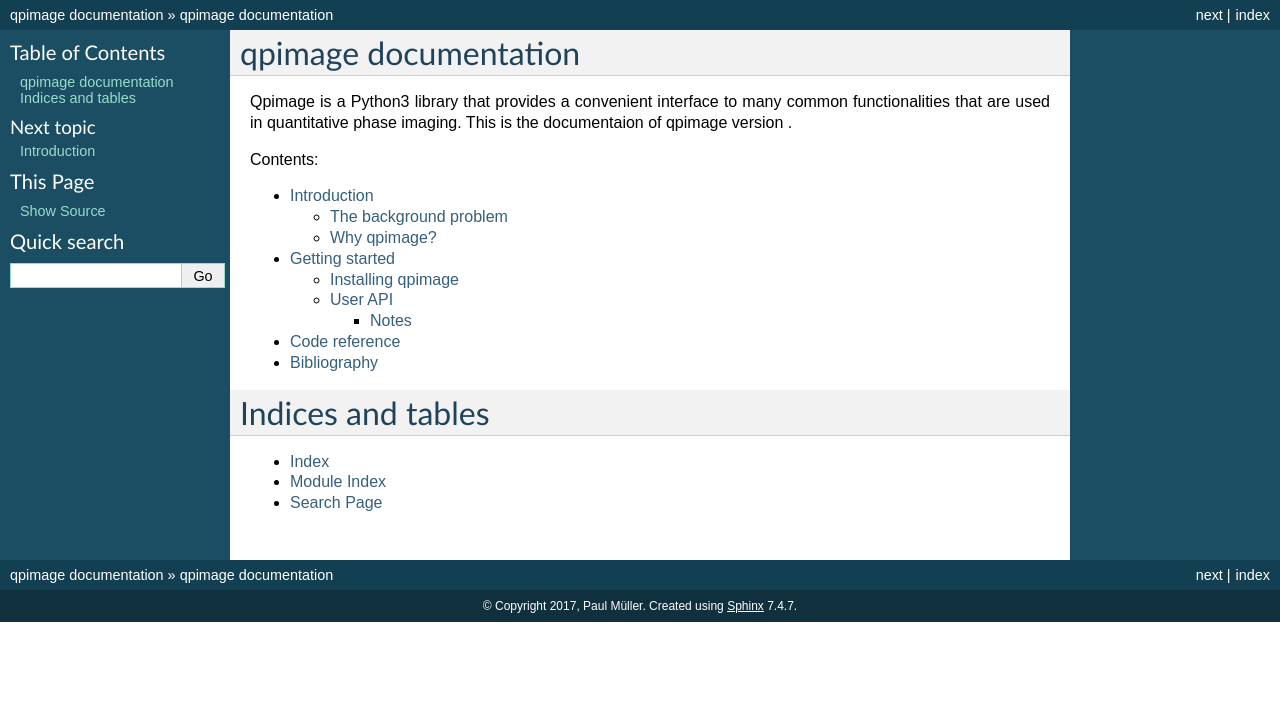
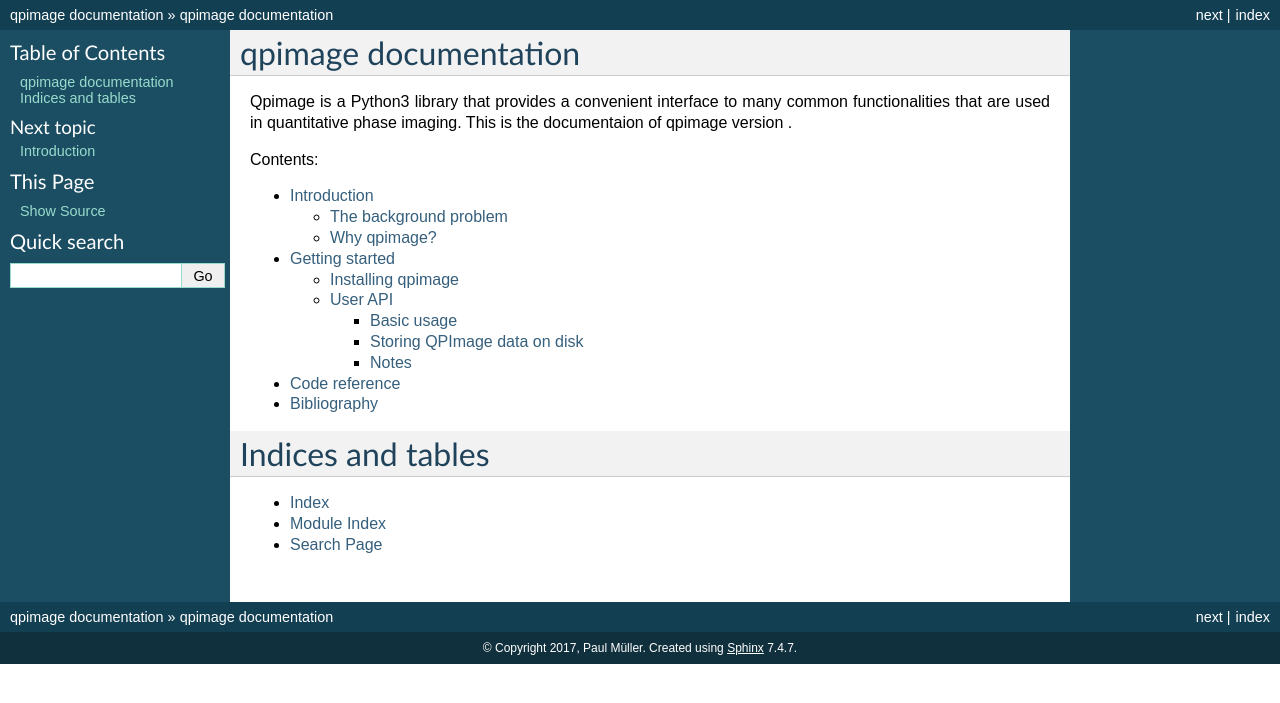
Before and after one commit to RI-imaging/qpimage, a Sphinx documentation site: the page built from docs/index.rst, in a window 1280 px wide. Shown: the top 703 px of the page. Built offline with Sphinx 7.4.7, drawn with Linux system fonts in a browser that asks for light colours; pages that are not in the unit, such as notebooks, are missing from menus; the version number could not be read and is left out.

Commit message:
update docs

```diff
--- a/docs/userapi.rst
+++ b/docs/userapi.rst
@@ -10,6 +10,8 @@
 allows to transparently recapture any steps that were performed on a
 specific data set at a later time point.
 
+Basic usage
+-----------
 A typical use case of qpimage is
 
 .. code-block:: python
@@ -27,7 +29,11 @@
 which creates an instance of `QPImage` containing otherwise experimentally
 obtained phase data, performs a phase-ramp background correction and then
 saves the corrected phase data to the text file "out.txt". In this case,
-all data are stored in memory. To cache the data on disk, use the ``with``
+all data are stored in memory.
+
+Storing QPImage data on disk
+----------------------------
+To cache the QPImage data on disk, use the ``with``
 statement in combination with the ``h5file`` keyword argument
 
 .. code-block:: python
@@ -69,12 +75,13 @@
 Notes
 -----
 - Using QPImage hdf5 files results in file sizes that are considerably
-  larger compared to when only the output of e.g. ``qpi.pha`` is stored.
+  larger compared to when only the output of e.g. ``qpi.pha`` is stored
+  using e.g. :py:func:`numpy.save`.
 
 - Units in qpimage follow the international system of units (SI).
 
 - :py:class:`qpimage.QPSeries` provides a convenient way to manage multiple
-  :py:class:`QPImage`s, optionally storing them in a single hdf5 file.
+  :py:class:`qpimage.QPImage`s, optionally storing them in a single hdf5 file.
 
 .. autoclass:: qpimage.QPImage
     :members:
```
